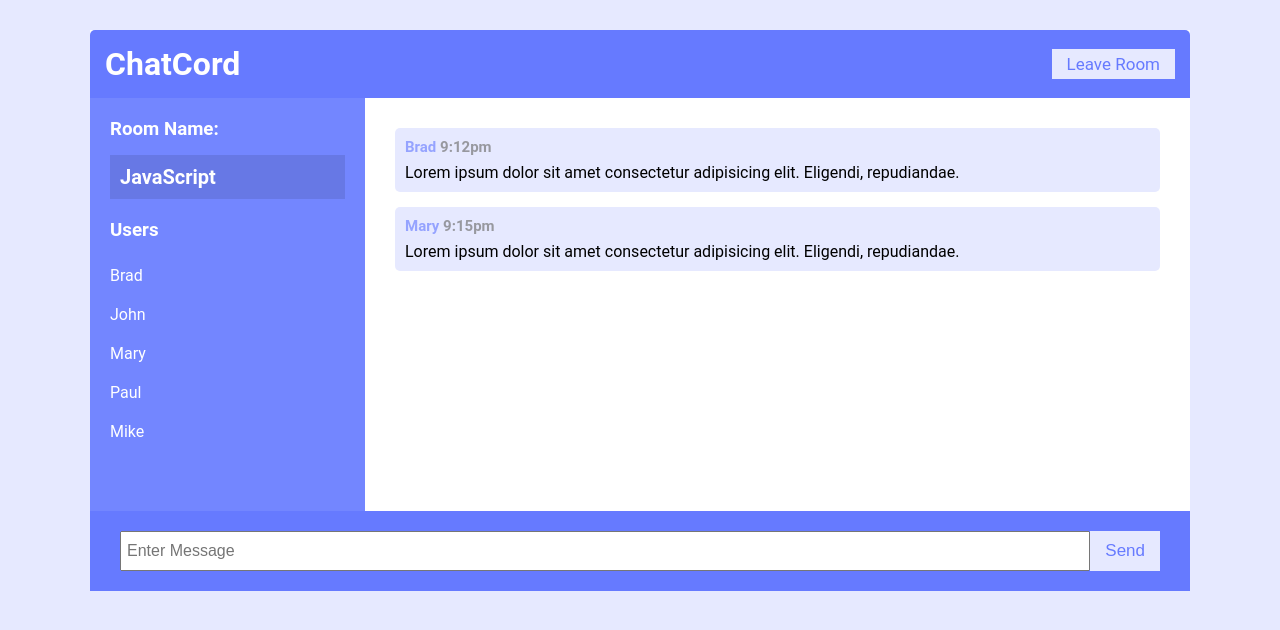
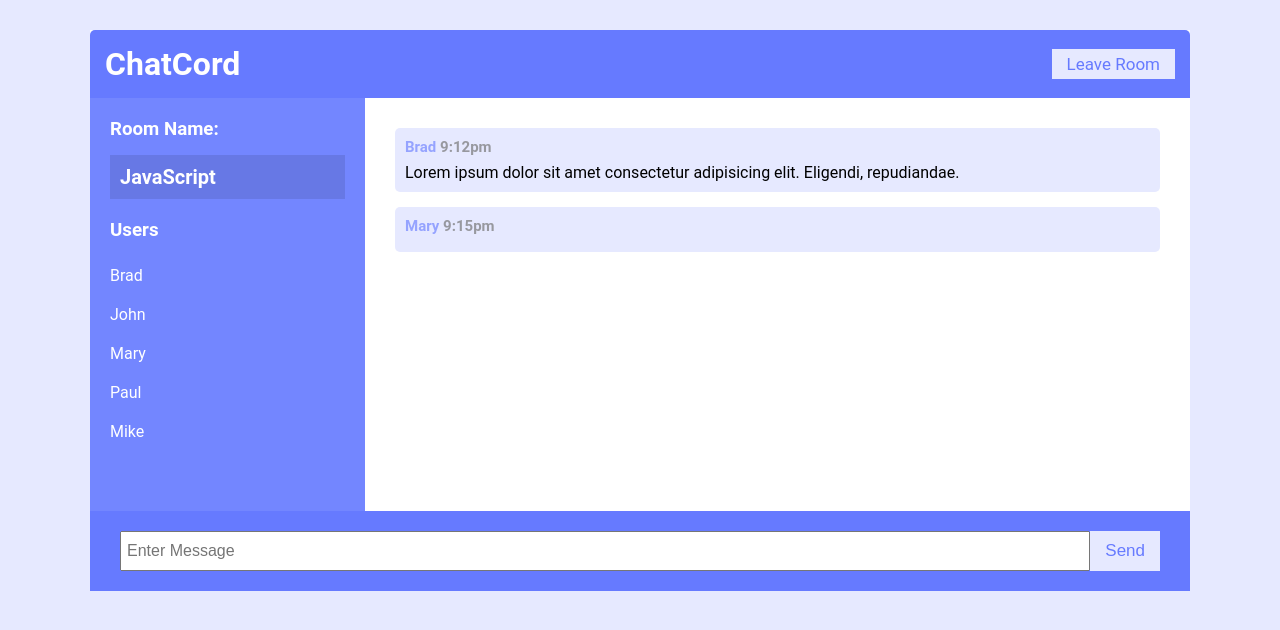
Before and after one commit to ash1919/Room-chat, a React (Create React App) app in the folder client/: page /chat in a window 1280 px wide. Shown: the top 630 px of the page. Built offline with nearby package versions, Linux system fonts and the light colour scheme; no server answers.

Commit message:
feat: broadcast function implemented
Signed-off-by: ash1919 <akashjayaraj87@gmail.com>

```diff
--- a/client/src/Chat.jsx
+++ b/client/src/Chat.jsx
@@ -9,6 +9,12 @@ const Chat = () => {
   const [messageReceived, setMessageReceived] = useState("");
   const [socket, setSocket] = useState();
 
+  const sendMessage = (event) => {
+    event.preventDefault();
+    socket.emit("send_message", { message });
+    setMessage("");
+  };
+
   useEffect(() => {
     const socket = io("http://localhost:4000");
     setSocket(socket);
@@ -19,17 +25,11 @@ const Chat = () => {
 
   useEffect(() => {
     if (!socket) return;
-    socket.on("message", (message) => {
-      console.log(message);
+
+    socket.on("receive_message", (data) => {
+      setMessageReceived(data.message);
     });
   }, [socket]);
-
-  const sendMessage = (event) => {
-    event.preventDefault();
-    console.log("hi", message);
-
-    socket.emit("send_message", { message });
-  };
 
   return (
     <div className="chat-container">
@@ -72,10 +72,7 @@ const Chat = () => {
             <p className="meta">
               Mary <span>9:15pm</span>
             </p>
-            <p className="text">
-              Lorem ipsum dolor sit amet consectetur adipisicing elit. Eligendi,
-              repudiandae.
-            </p>
+            <p className="text">{messageReceived}</p>
           </div>
         </div>
       </main>
@@ -89,7 +86,6 @@ const Chat = () => {
             required
             autoComplete="off"
             onChange={(event) => {
-              event.preventDefault();
               setMessage(event.target.value);
             }}
           />
```
Also changed, not shown: 1 other file (tests, documents, lock files or other folders).
